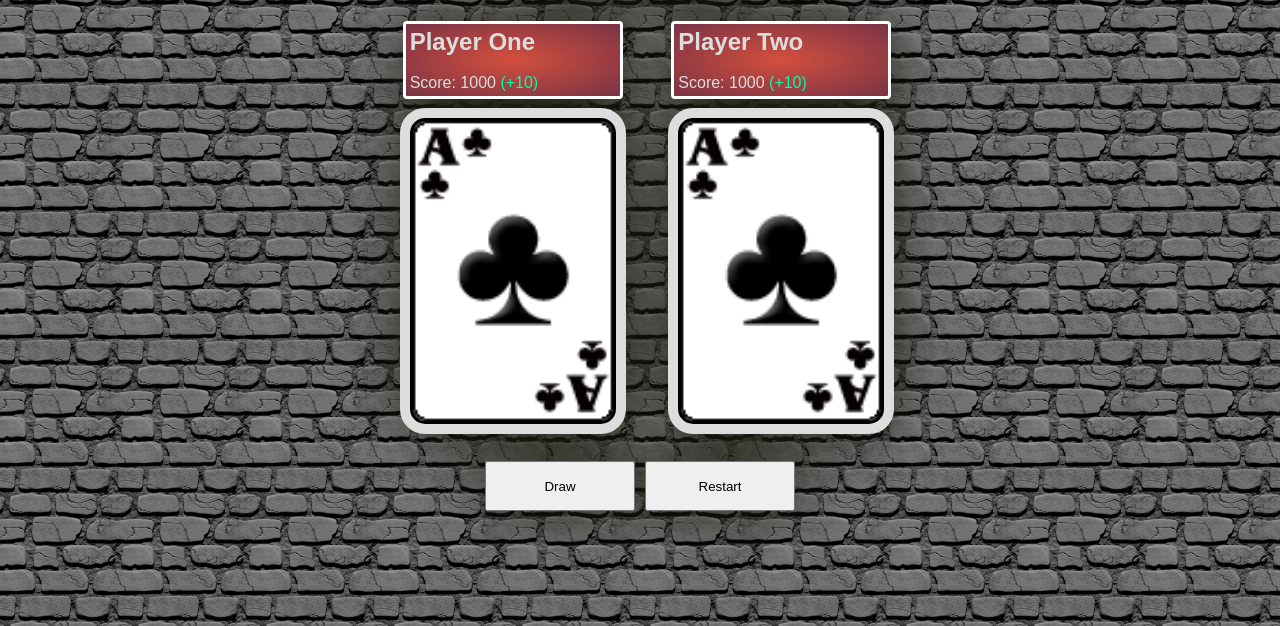
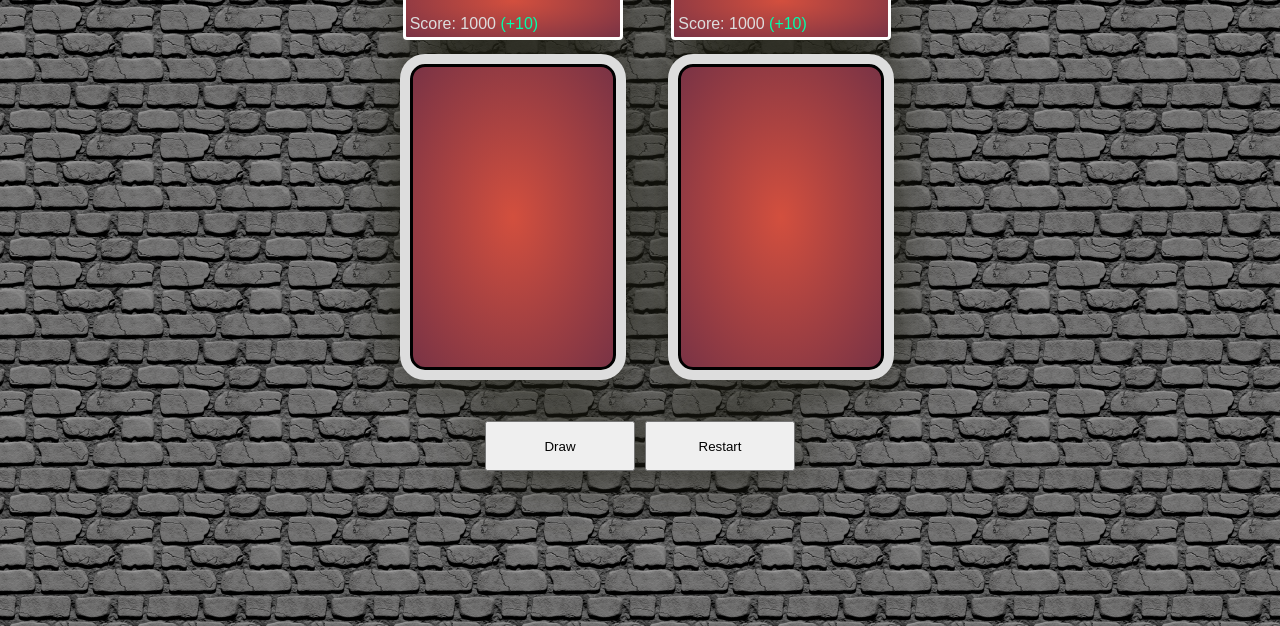
Before and after one commit to nicholasleexyz/promineo-week-06, a plain HTML site: page index.html in a window 1280 px wide. Shown: the part 174-800 px from the top of the page. Drawn offline with Linux system fonts and the light colour scheme.

Commit message:
small layout change

```diff
--- a/index.html
+++ b/index.html
@@ -12,7 +12,7 @@
 
 <body>
     <div class="game">
-        <h1>WAR!!!</h1>
+        <!-- <h1>WAR!!!</h1> -->
         <div class="players">
             <div class="player">
                 <div class="player-text">
--- a/styles.css
+++ b/styles.css
@@ -59,7 +59,7 @@ h1 {
     flex-flow: column wrap;
     /* background-color: blue; */
     align-items: center;
-    justify-content: space-between;
+    justify-content: space-around;
 }
 
 .point {
@@ -76,7 +76,7 @@ h1 {
     border: solid;
     outline: 10px solid #DDDDDD;
     background: radial-gradient(#d34f3e, #793345);
-    background: url("img/cards/C01.png");
+    /* background: url("img/cards/back7.png"); */
     background-repeat: no-repeat;
     background-position: center;
     background-size: 200px;
```
